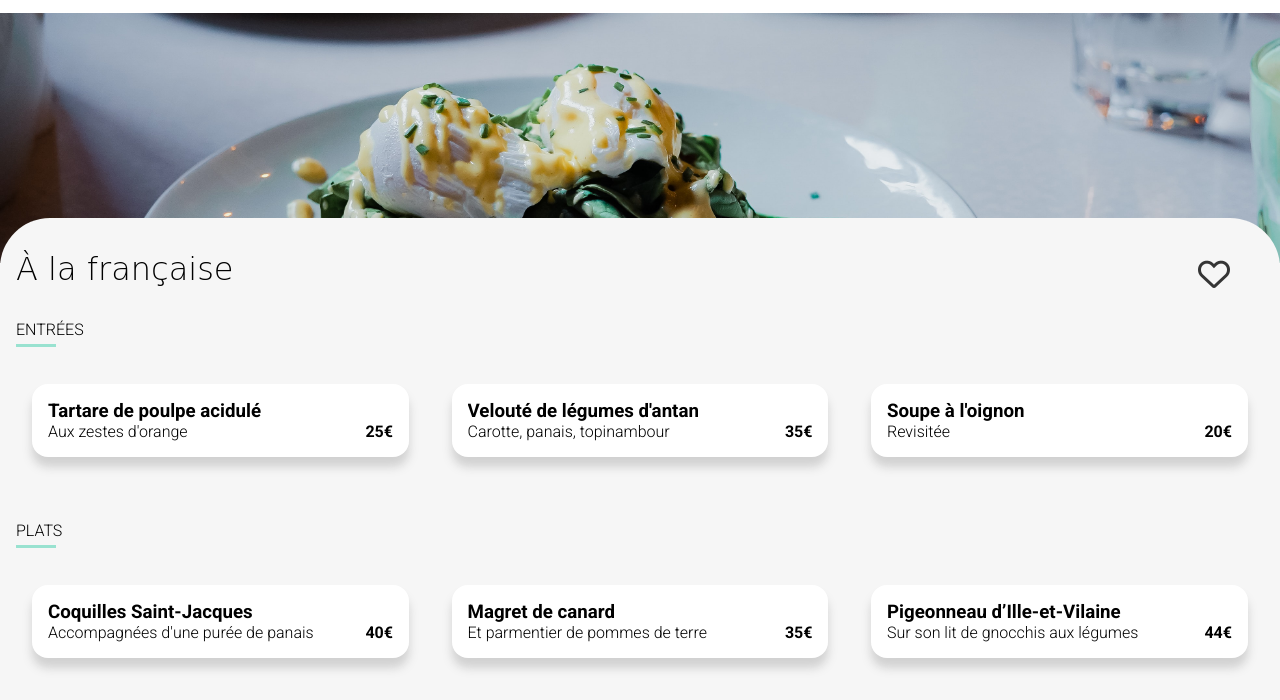
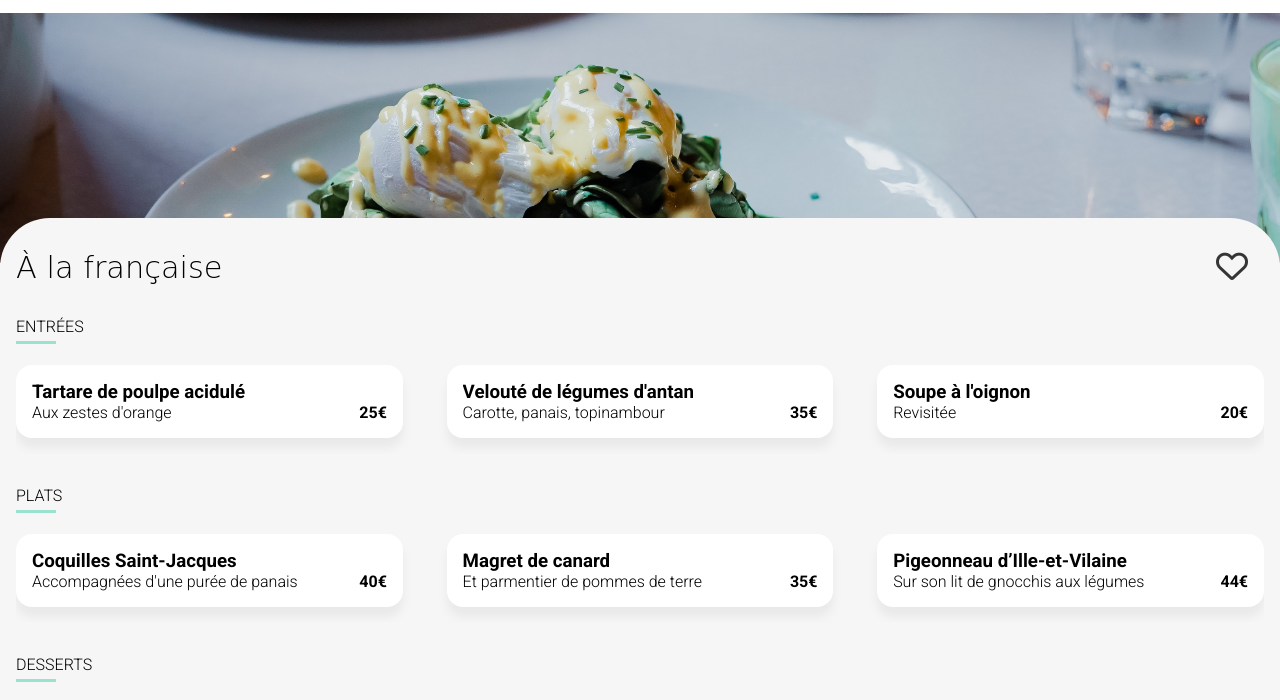
Before and after one commit to AxelWdev/ohmyfoodP3, a website: page a_la_francaise.html in a window 1280 px wide. Shown: the part 57-757 px from the top of the page. Drawn offline with Linux system fonts and the light colour scheme; a web font is replaced by a local one.

Commit message:
Fixes
Fixed heart position on restaurants pages.
Fixed menu alignement.
Changes to restaurant pages top image

```diff
--- a/a_la_francaise.html
+++ b/a_la_francaise.html
@@ -32,11 +32,15 @@
         <main class="restaurant-main">
             <div class="container">
                 <section class="menu-container">
-                    <h1 class="menu-container__heading">À la française</h1>
-                    <div class="menu-container__heart">
-                        <div class="heart-icon">
-                            <i class="far fa-heart fa-2x heart"></i>
-                            <i class="fas fa-heart fa-2x heart-bg"></i>
+                    <div class="menu-container__title">
+                        <h1 class="menu-container__heading">À la française</h1>
+                        <div class="menu-container__heart">
+                            <div class="heart-icon">
+                                <div class="hear-icon__cont">
+                                    <i class="far fa-heart fa-2x heart"></i>
+                                    <i class="fas fa-heart fa-2x heart-bg"></i>
+                                </div>
+                            </div>
                         </div>
                     </div>
 
--- a/sass/components/_heart.scss
+++ b/sass/components/_heart.scss
@@ -1,6 +1,12 @@
 
 .heart-icon {
+    &__cont {
+        position: relative;
+    }
 
+    i {
+        position: absolute;
+    }
     .heart-bg {
 
         background: linear-gradient(169deg, rgba($colour-secondary ,1) 0%, rgba($colour-primary ,1) 90%);;
--- a/sass/pages/_restaurants.scss
+++ b/sass/pages/_restaurants.scss
@@ -12,14 +12,10 @@
 
         overflow: hidden;
         height: 250px;
-        position: relative;
          img  {
-            position: absolute;
-            top: 50%;
-            left: 50%;
-            transform: translate(-50%, -50%);
-            height: auto;
-            max-width: 100%;
+            width: 100%;
+            height: 100%;
+            object-fit: cover;
 
             }
 
@@ -36,13 +32,21 @@
     transform: translateY($restaurant-translateY);
     background-color: $colour-lightgrey;
     border-radius: 50px 50px 0 0;
-    position: relative;
 
-    .heart-icon i {
-        position: absolute;
-        top: 2.5rem;
-        right: 50px;
+
+    &__title {
+        display: flex;
+        justify-content: space-between;
+
+      padding-right: 3rem;
+
+
+        h1 {
+            font-size: 1.9rem;
+        }
+
     }
+
 
     .menu {
 
@@ -52,9 +56,9 @@
 
 
         .menu-card-container {
-           max-width: 100%;
+           width: 100%;
            overflow: hidden;
-           padding: 1rem;
+
            display: flex;
            flex-direction: column;
 
@@ -80,7 +84,7 @@
             border-radius: 1rem;
             max-width: 100%;
             overflow: hidden;
-            box-shadow: $box-shadow;
+            box-shadow: $box-shadow-light;
 
             animation: appear 1000ms;
             animation-fill-mode: both;
--- a/sass/utils/_variables.scss
+++ b/sass/utils/_variables.scss
@@ -13,7 +13,7 @@ $colour-heart: linear-gradient(169deg, rgba($colour-secondary ,1) 0%, rgba($colo
 $layout-margin: 2rem 0 0 0;
 $layout-padding: 2.5rem 1rem 2rem 1rem;
 
-
+$box-shadow-light: 0px 10px 10px rgba($colour-mediumgrey ,0.1);
 $box-shadow: 0px 10px 10px rgba($colour-mediumgrey ,0.3);
 $box-shadow-dark: 0px 10px 10px rgba($colour-mediumgrey ,0.5);
 
```
Also changed, not shown: La_palette_du_gout.html (+7 -5 lines), la_note_enchantee.html (+7 -5 lines), le_delice_des_sens.html (+7 -5 lines), public/css/main.css, 1 other file.
